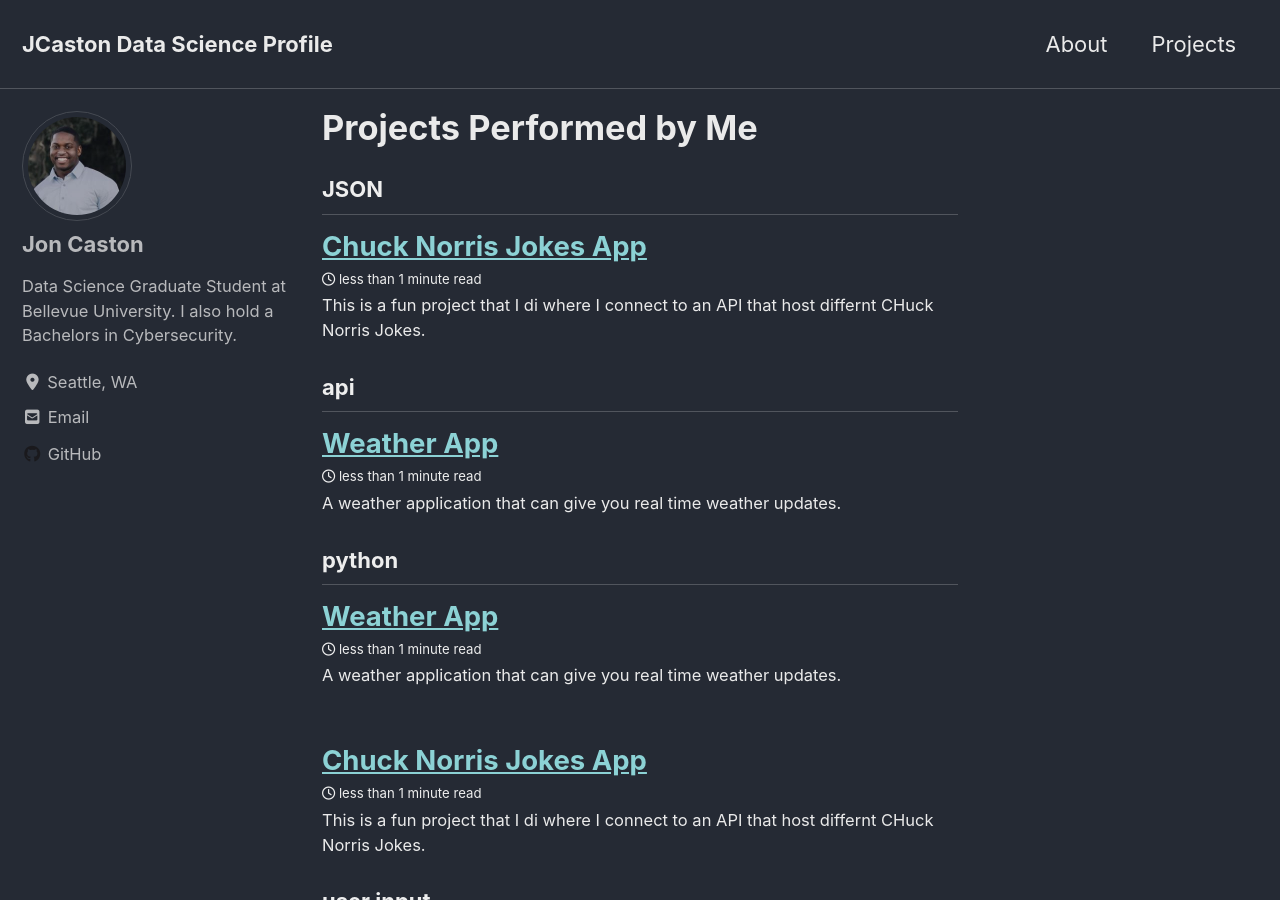
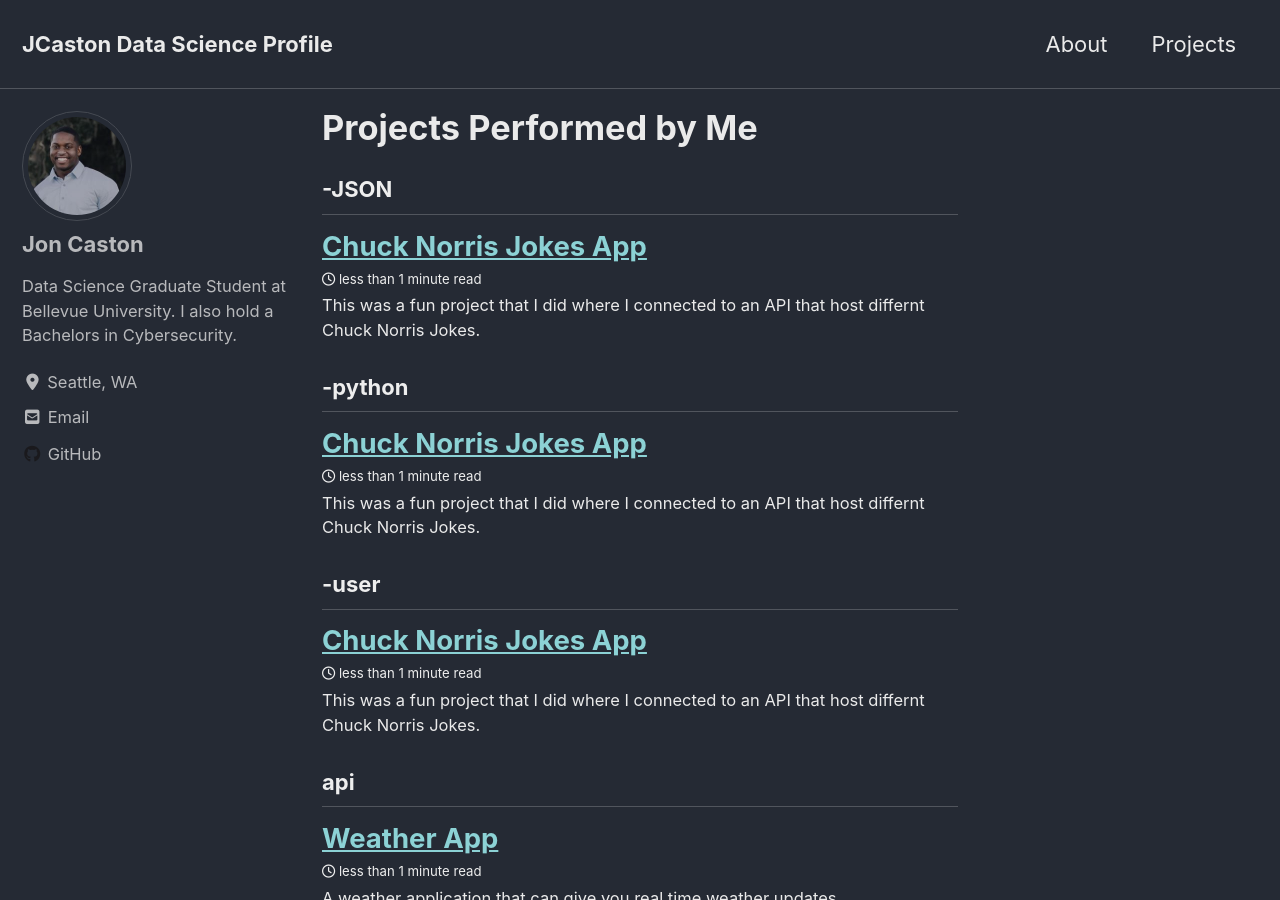
Before and after one commit to jcaston91/jcaston91.github.io, a Jekyll site: the page built from _pages/Projects.md, in a window 1280 px wide and 900 px high. Built offline with Jekyll 4.4.1, drawn with Linux system fonts in a browser that asks for light colours; cached includes are drawn as plain includes; nearby versions of some CDN libraries; some of the changed text lies outside the part shown.

Commit message:
Update 2019-05-15-Chuck_Norris_Jokes.md

```diff
--- a/_posts/2019-05-15-Chuck_Norris_Jokes.md
+++ b/_posts/2019-05-15-Chuck_Norris_Jokes.md
@@ -2,8 +2,11 @@
 title: "Chuck Norris Jokes App"
 date: 2019-05-15
 author_profile: false
-tags: [user input, python, JSON]
-excerpt: "This is a fun project that I di where I connect to an API that host differnt CHuck Norris Jokes."
+tags:
+  -user input
+  -python
+  -JSON
+excerpt: "This was a fun project that I did where I connected to an API that host differnt Chuck Norris Jokes."
 ---
 
 # Chuck Norris Jokes
```
